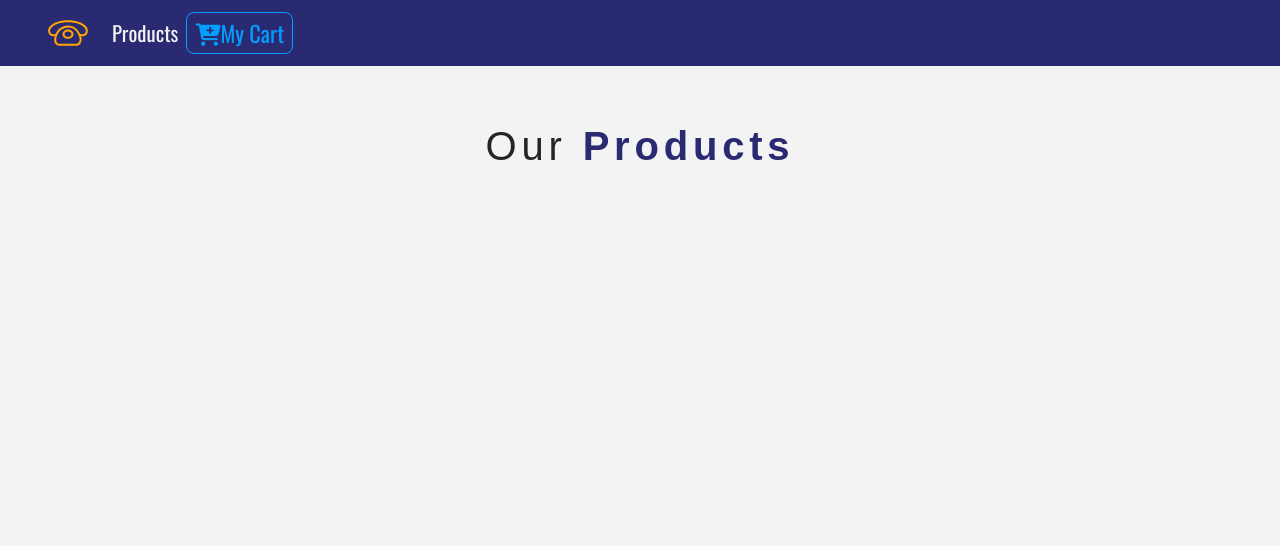
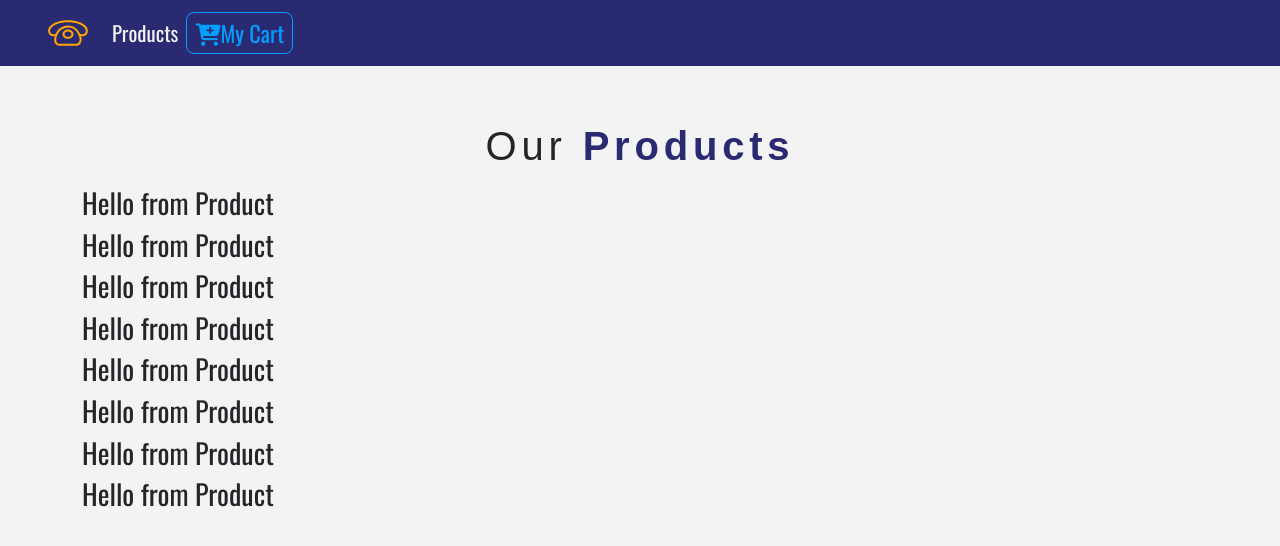
Before and after one commit to TuckTuckC/phone-store, a React (Create React App) app: page / in a window 1280 px wide. Shown: the top 546 px of the page. Built offline with nearby package versions, Linux system fonts and the light colour scheme; a web font is replaced by a local one.

Commit message:
added context api and successfully passed product information to the rest of the app

```diff
--- a/src/Components/ProductList.js
+++ b/src/Components/ProductList.js
@@ -2,6 +2,9 @@ import React from 'react';
 import Product from './Product';
 import Title from './Title';
 import {storeProducts} from '../data';
+
+import { ProductConsumer } from '../context';
+
 import {useState} from 'react';
 
 function ProductList() {
@@ -11,7 +14,15 @@ function ProductList() {
             <div className='py-5'>
                 <div className="container">
                     <Title name='our' title='products' />
-                    <div className="row"></div>
+                    <div className="row">
+                        <ProductConsumer>
+                            {value => {
+                                return value.products.map(product => {
+                                    return <Product key={product.id} product = {product} />
+                                });
+                            }}
+                        </ProductConsumer>
+                    </div>
                 </div>
             </div>
         </React.Fragment>
--- /dev/null
+++ b/src/context.js
@@ -0,0 +1,36 @@
+import React from 'react';
+import {useState} from 'react';
+import { storeProducts, detailProduct } from './data';
+
+const ProductContext = React.createContext();
+// Provider
+// Consumer
+
+function ProductProvider(props) {
+
+    const [products, setProducts] = useState(storeProducts);
+    const [detProduct, setDetProduct] = useState(detailProduct);
+
+    const handleDetail = () => {
+        console.log('Hello from detail');
+    }
+
+    const addToCart = () => {
+        console.log('Hello from addToCart');
+    }
+
+    return (
+        <ProductContext.Provider value={{
+            products,
+            detProduct,
+            handleDetail,
+            addToCart,
+        }}>
+            {props.children}
+        </ProductContext.Provider>
+    );
+};
+
+const ProductConsumer = ProductContext.Consumer;
+
+export {ProductProvider, ProductConsumer};
--- a/src/index.js
+++ b/src/index.js
@@ -4,10 +4,14 @@ import './index.css';
 import App from './App';
 import reportWebVitals from './reportWebVitals';
 
+import {ProductProvider} from './context';
+
 ReactDOM.render(
-  <React.Fragment>
-    <App />
-  </React.Fragment>,
+  <ProductProvider>
+    <React.Fragment>
+      <App />
+    </React.Fragment>
+  </ProductProvider>,
   document.getElementById('root')
 );
 
```
